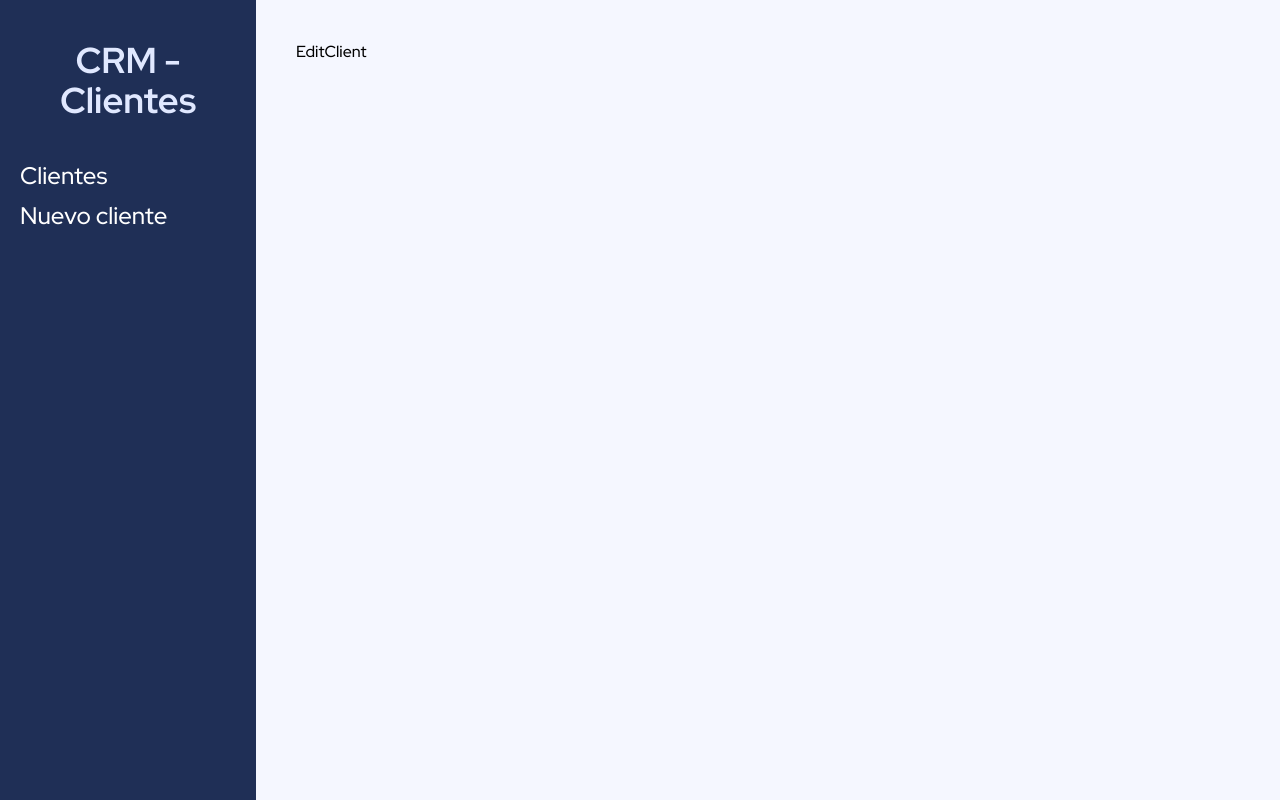
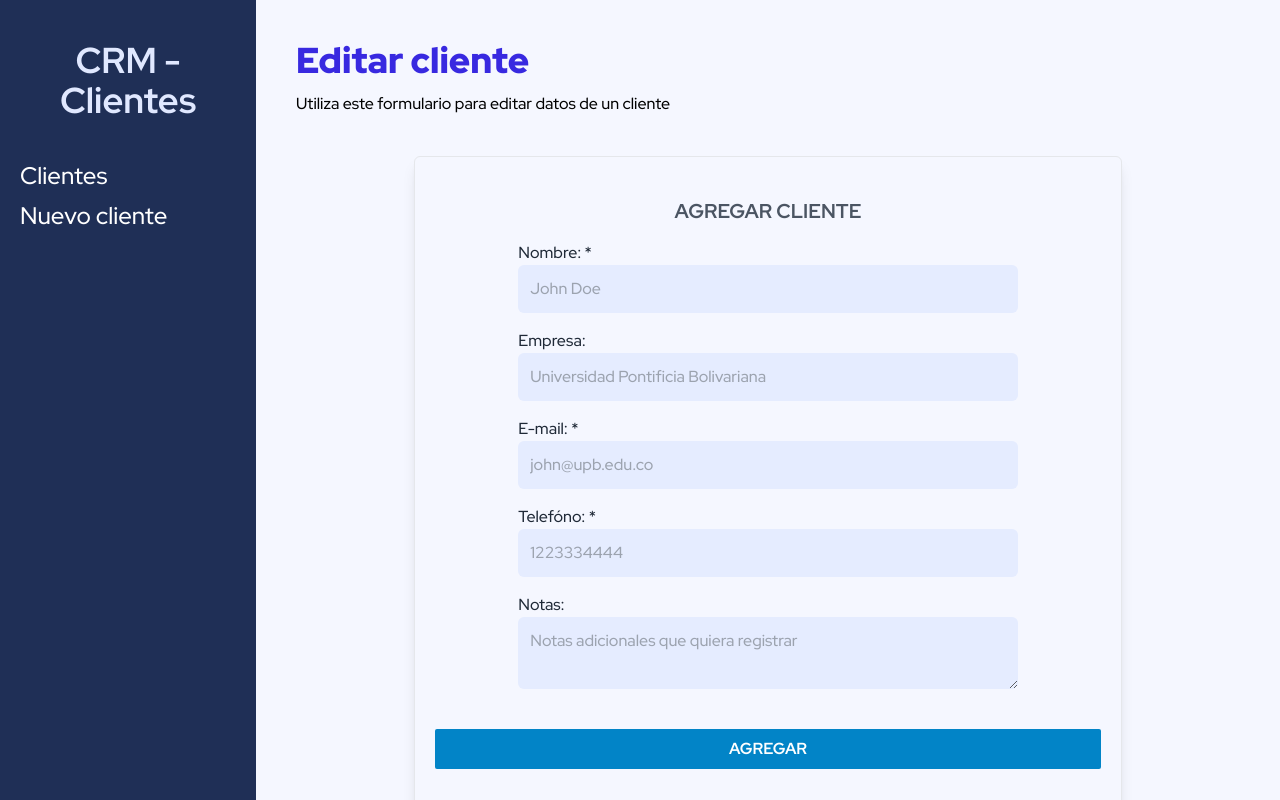
Before and after one commit to jisazamp/administrador-clientes, a React (Vite) app: page /clients/edit/1 in a window 1280 px wide. Built offline with nearby package versions, Linux system fonts and the light colour scheme; no server answers.

Commit message:
Completed CRUD operations on clients

```diff
--- a/db.json
+++ b/db.json
@@ -1,19 +1,11 @@
 {
   "clients": [
     {
-      "username": "Salchipapa 2",
-      "company": "UPB",
-      "email": "salchipapa@papas.com",
-      "phone": "3100000002",
-      "notes": "",
-      "id": 3
-    },
-    {
       "username": "UPB",
-      "company": "Selenium",
+      "company": "Universidad Pontificia Bolivariana",
       "email": "upb@upb.edu.co",
       "phone": "3123124589",
-      "notes": "Universidad\n",
+      "notes": "En la llamada de hoy vimos cómo editar esta información de manera dinámica.",
       "id": 4
     },
     {
@@ -39,6 +31,14 @@
       "phone": "123334443",
       "notes": "Hola\n",
       "id": 7
+    },
+    {
+      "username": "Uno Nuevo",
+      "company": "UPB",
+      "email": "nuevo@upb.edu.co",
+      "phone": "124213423",
+      "notes": "No se que es lo que quedo pendiente",
+      "id": 8
     }
   ]
 }
--- a/src/components/Client.jsx
+++ b/src/components/Client.jsx
@@ -73,7 +73,7 @@ const Client = ({ client, clients, setClients, setEditClient }) => {
 
         {/* Edit button */}
         <button
-          onClick={handleEditClient}
+          onClick={() => navigate(`edit/${id}`)}
           className='flex justify-center text-[#073b4c] px-2 items-center gap-2 bg-[#06d6a0] md:hover:bg-[#3e8b41] transition all duration-300 ease rounded-sm py-2'
         >
           <svg
--- a/src/components/Form.jsx
+++ b/src/components/Form.jsx
@@ -2,8 +2,9 @@ import { Formik, Form as FormikForm, Field } from 'formik';
 import { useNavigate } from 'react-router-dom';
 import * as Yup from 'yup';
 import Error from './Error';
+import PropTypes from 'prop-types';
 
-const Form = () => {
+const Form = ({ client }) => {
   const navigate = useNavigate();
 
   const newClientSchema = Yup.object().shape({
@@ -24,6 +25,20 @@ const Form = () => {
   const handleClientSubmit = async (values, resetForm) => {
     const url = 'http://localhost:4000/clients';
     try {
+      // If editing
+      if (client?.username) {
+        await fetch(url + `/${client.id}`, {
+          method: 'PUT',
+          headers: { 'Content-Type': 'application/json' },
+          body: JSON.stringify(values),
+        });
+
+        resetForm();
+        navigate('/clients');
+        return;
+      }
+
+      // If new entry
       await fetch(url, {
         method: 'POST',
         headers: {
@@ -42,16 +57,17 @@ const Form = () => {
   return (
     <div className='mt-10 px-5 py-10 rounded-md shadow-lg border md:w-3/4 mx-auto'>
       <h1 className='text-gray-600 font-bold text-xl uppercase text-center'>
-        Agregar cliente
+        {client?.username ? 'Editar cliente' : 'Agregar cliente'}
       </h1>
       <Formik
         initialValues={{
-          username: '',
-          company: '',
-          email: '',
-          phone: '',
-          notes: '',
+          username: client?.username ?? '',
+          company: client?.company ?? '',
+          email: client?.email ?? '',
+          phone: client?.phone ?? '',
+          notes: client?.notes ?? '',
         }}
+        enableReinitialize={true}
         onSubmit={(values, { resetForm }) =>
           handleClientSubmit(values, resetForm)
         }
@@ -171,7 +187,7 @@ const Form = () => {
                 className='bg-sky-600 w-full mt-10 mb-3 py-2 rounded-sm text-white uppercase font-semibold hover:bg-sky-700 transition duration-200 ease-in
             cursor-pointer'
                 type='submit'
-                value='Agregar'
+                value={client?.username ? 'Editar' : 'Agregar'}
               />
             </FormikForm>
           );
@@ -181,4 +197,12 @@ const Form = () => {
   );
 };
 
+Form.propTypes = {
+  client: PropTypes.object,
+};
+
+Form.defaultProps = {
+  client: {},
+};
+
 export default Form;
--- a/src/pages/ClientDetail.jsx
+++ b/src/pages/ClientDetail.jsx
@@ -46,7 +46,8 @@ const ClientDetail = () => {
         <div className='items-start'>
           <button
             onClick={() => navigate('/clients')}
-            className='mb-6 uppercase font-semibold py-3 bg-sky-700 px-3 rounded-md text-white text-md'
+            className='mb-6 uppercase font-semibold py-3 bg-gray-300 px-3 rounded-md text-gray-700 hover:bg-gray-400 hover:text-gray-100
+            transition duration-200 ease text-md'
           >
             Volver a clientes
           </button>
--- a/src/pages/EditClient.jsx
+++ b/src/pages/EditClient.jsx
@@ -1,5 +1,42 @@
+import { useState, useEffect } from 'react';
+import { useParams } from 'react-router-dom';
+
+import Form from '../components/Form';
+
 const EditClient = () => {
-  return <div>EditClient</div>;
+  const [client, setClient] = useState({});
+  const { id } = useParams();
+
+  useEffect(() => {
+    const fetchClientDetail = async () => {
+      try {
+        const response = await fetch(`http://localhost:4000/clients/${id}`);
+
+        if (response.status === 404) {
+          setClient({});
+          return;
+        }
+
+        const data = await response.json();
+        setClient(data);
+      } catch (error) {
+        console.log(error);
+      }
+    };
+
+    fetchClientDetail();
+  }, []);
+
+  return (
+    <div>
+      <h1 className=' font-black text-4xl text-[#3829e0]'>Editar cliente</h1>
+      <p className='mt-3'>
+        Utiliza este formulario para editar datos de un cliente
+      </p>
+
+      <Form client={client} />
+    </div>
+  );
 };
 
 export default EditClient;
--- a/src/pages/Home.jsx
+++ b/src/pages/Home.jsx
@@ -5,7 +5,6 @@ const Home = () => {
   const [clients, setClients] = useState([]);
   const [filter, setFilter] = useState('');
   const [filteredClients, setFilteredClients] = useState([]);
-  const [editClient, setEditClient] = useState({});
 
   const fetchClients = async () => {
     try {
@@ -92,7 +91,6 @@ const Home = () => {
                   client={c}
                   clients={clients}
                   setClients={setClients}
-                  setEditClient={setEditClient}
                 />
               ))
             : clients.map((c) => (
@@ -101,7 +99,6 @@ const Home = () => {
                   client={c}
                   clients={clients}
                   setClients={setClients}
-                  setEditClient={setEditClient}
                 />
               ))}
         </tbody>
```
